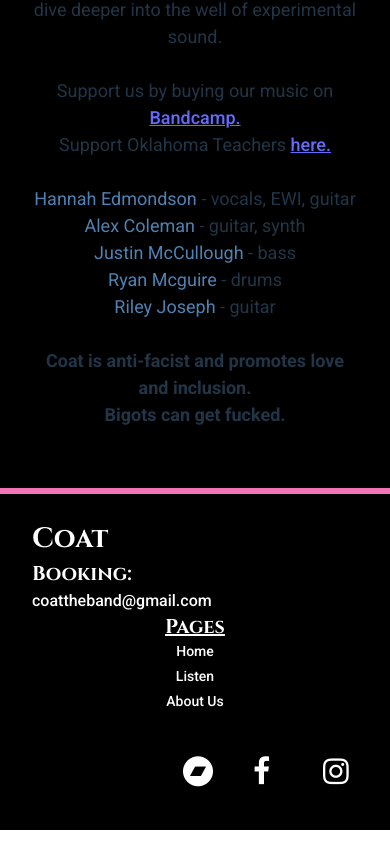
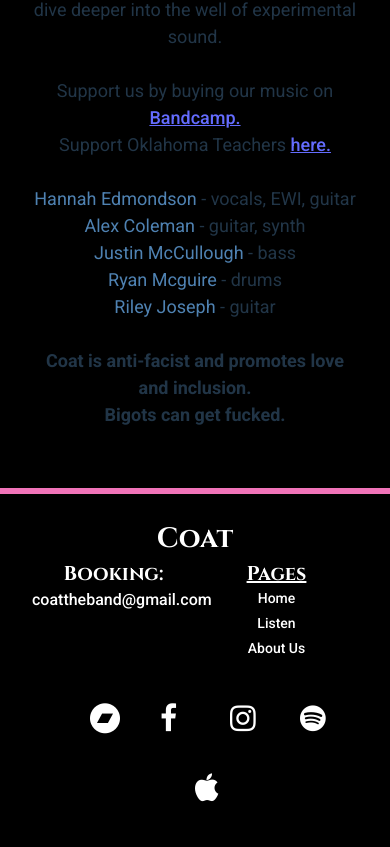
Before and after one commit to RileyJoseph/coat, a React (Vite) app: page /bio in a window 390 px wide. Shown: the part 784-1631 px from the top of the page. Built offline with nearby package versions, Linux system fonts and the light colour scheme; a web font is replaced by a local one.

Commit message:
footer responsiveness

```diff
--- a/src/App.css
+++ b/src/App.css
@@ -24,6 +24,10 @@ html, body {
       font-size: 14px;
     }
   }
+}
+
+.mobile-only{
+  display: none;
 }
 
 .dropdown{
@@ -85,7 +89,7 @@ html, body {
   }
   .bio-text{
     /* background-color: rgba(0, 0, 0, 0.9); */
-    width: 80%;
+    width: 95%;
     font-size: 18px;
     padding: 20px;
   }
@@ -605,10 +609,11 @@ ion-icon.down-arrow:hover, ion-icon.down-arrow:focus {
 }
 
 .panels {
-  width: 100vw;
+  max-width: 100%;
   height: 100vh;
   display: flex;
   position: relative;
+  overflow: hidden;
 }
 
 .window-div {
@@ -1064,10 +1069,24 @@ ion-icon.down-arrow:hover, ion-icon.down-arrow:focus {
   .listen .playlist{
     width: 100%;
   }
+  .window-div{
+    width: 100%;
+  }
+  .panels{
+    flex-direction: column;
+  }
+  .listen-panel{
+    background-position: 50% 15%;
+  }
 }
 
 
 @media (width <= 777px) {
+  .shows{
+    .location{
+      font-size: 26px;
+    }
+  }
   .about-us{
     .bio-text{
       width: 95%;
@@ -1075,3 +1094,45 @@ ion-icon.down-arrow:hover, ion-icon.down-arrow:focus {
     }
   }
 }
+
+@media (width <= 640px) {
+  .shows{
+    .location{
+      font-size: 22px;
+    }
+    .date{
+      font-size: 28px;
+    }
+    .time{
+      font-size: 28px;
+    }
+  }
+  .footer-details {
+    flex-wrap: wrap;
+  }
+  .footer{
+    .mobile-only{
+      display: block;
+    }
+    .no-mobile{
+      display: none;
+    }
+    .footer-left, .pages {
+      display: flex;
+      flex-direction: column;
+      width: 50%;
+      text-align: center;
+      margin-top: 0px;
+    }
+    .footer-details {
+      display: flex;
+      flex-direction: row;
+      justify-content: space-between;
+      text-align: right;
+      width: 100%;
+    }
+    .social-icons{
+      display: inline-block;
+    }
+  }
+}
--- a/src/Footer.tsx
+++ b/src/Footer.tsx
@@ -3,40 +3,39 @@ import React, { useState } from "react";
 const Footer: React.FC = () => {
   return (
     <footer className="bg-black text-white py-6 footer pulse-border text-center">
-      <div className="container mx-auto flex flex-col md:flex-row justify-between px-8">
-        <div className="footer-details w-full md:w-2/3 flex flex-col md:flex-row justify-between">
-
-          <div className="w-full md:w-1/3 text-left">
-            <h2>Coat</h2>
+      <div className="container mx-auto flex flex-col md:flex-row justify-between px-8 sm:flex-row">
+      <h2 className="mobile-only">Coat</h2>
+        <div className="footer-details w-full md:w-2/3 flex flex-col md:flex-row md:justify-left sm:w-1/2">
+          <div className="w-full md:w-1/3 text-left footer-left">
+            <h2 className="no-mobile">Coat</h2>
             <h3 className="text-xl font-semibold">Booking:</h3>
             <a href="mailto:coattheband@gmail.com" className="hover:underline">coattheband@gmail.com</a>
           </div>
-          <div className="w-full md:w-1/3 text-center">
+
+          <div className="w-full md:w-1/3 text-left md:text-center mt-4 md:mt-0 pages">
             <h3 className="text-xl font-semibold underline">Pages</h3>
-            <ul className="text-sm text-gray-400 space-y-1 ">
+            <ul className="text-sm text-gray-400 space-y-1">
               <li><a href="/" className="hover:underline">Home</a></li>
               <li><a href="/listen" className="hover:underline">Listen</a></li>
               <li><a href="/bio" className="hover:underline">About Us</a></li>
             </ul>
           </div>
         </div>
-        <div className="w-full md:w-2/3 flex flex-col items-start md:items-end mt-6 md:mt-0 inline text-right">
-          <div className="container mx-auto inline">
 
-            <a
-              href="https://coattheband.bandcamp.com/"
-              target="_blank"
-              rel="noopener noreferrer"
-              className="fa fa-bandcamp"
-            >
-            </a>
-            <a href="https://www.facebook.com/profile.php?id=100088146293886#" target="_blank" className="fa fa-facebook "></a>
-            <a href="https://www.instagram.com/coat.music" target="_blank" className="fa fa-instagram "></a>
+
+        <div className="w-full md:w-1/3 flex md:justify-end justify-center mt-6 md:mt-0 sm:w-1/2">
+          <div className="grid grid-cols-3 sm:grid-cols-3 md:flex space-x-4 md:space-x-4 gap-4 social-icons">
+            <a href="https://coattheband.bandcamp.com/" target="_blank" rel="noopener noreferrer" className="fa fa-bandcamp"></a>
+            <a href="https://www.facebook.com/profile.php?id=100088146293886#" target="_blank" className="fa fa-facebook"></a>
+            <a href="https://www.instagram.com/coat.music" target="_blank" className="fa fa-instagram"></a>
+            <a href="https://open.spotify.com/artist/7fAvIUJJUk4DIckyRczLmW?si=R1B6-XGfSpuD0HCTIBq8cw" target="_blank" className="fa fa-spotify"></a>
+            <a href="https://music.apple.com/us/artist/coat/1670318082" target="_blank" className="fa fa-apple"></a>
           </div>
         </div>
+
       </div>
-      {/*  */}
     </footer>
+
   );
 };
 
--- a/src/Listen.tsx
+++ b/src/Listen.tsx
@@ -89,8 +89,9 @@ const Listen: React.FC = () => {
           <div className="l"></div>
 </div> */}
         {/* </div> */}
+        {/* <iframe style="border-radius:12px" src="https://open.spotify.com/embed/artist/7fAvIUJJUk4DIckyRczLmW?utm_source=generator&theme=0" width="100%" height="352" frameBorder="0" allowfullscreen="" allow="autoplay; clipboard-write; encrypted-media; fullscreen; picture-in-picture" loading="lazy"></iframe> */}
         <div className="spotify-wrapper grid grid-cols-1 md:grid-cols-2 gap-8 p-8 m-8 w-full">
-          <div className="playlist w-full"><iframe style={{ borderRadius: "12px", zIndex: "1000" }} src="https://open.spotify.com/embed/playlist/7iR7csX0rnBiSs3knrlbbn?utm_source=generator&theme=0" width="100%" height="352" frameBorder="0" allowfullscreen="" allow="autoplay; clipboard-write; encrypted-media; fullscreen; picture-in-picture" loading="lazy"></iframe></div>
+          <div className="playlist w-full"><iframe style={{ borderRadius: "12px", zIndex: "1000" }} src="https://open.spotify.com/embed/artist/7fAvIUJJUk4DIckyRczLmW?utm_source=generator&theme=0" width="100%" height="352" frameBorder="0" allowfullscreen="" allow="autoplay; clipboard-write; encrypted-media; fullscreen; picture-in-picture" loading="lazy"></iframe></div>
           <div className="playlist w-full"><iframe allow="autoplay *; encrypted-media *;" frameborder="0" height="400" style={{width:"100%", maxWidth:"660px", overflow:"hidden", background:"transparent"}} sandbox="allow-forms allow-popups allow-same-origin allow-scripts allow-storage-access-by-user-activation allow-top-navigation-by-user-activation" src="https://embed.music.apple.com/us/album/coat-ep/1725241427"></iframe></div>
         </div>
       {/* </div>           */}
```
